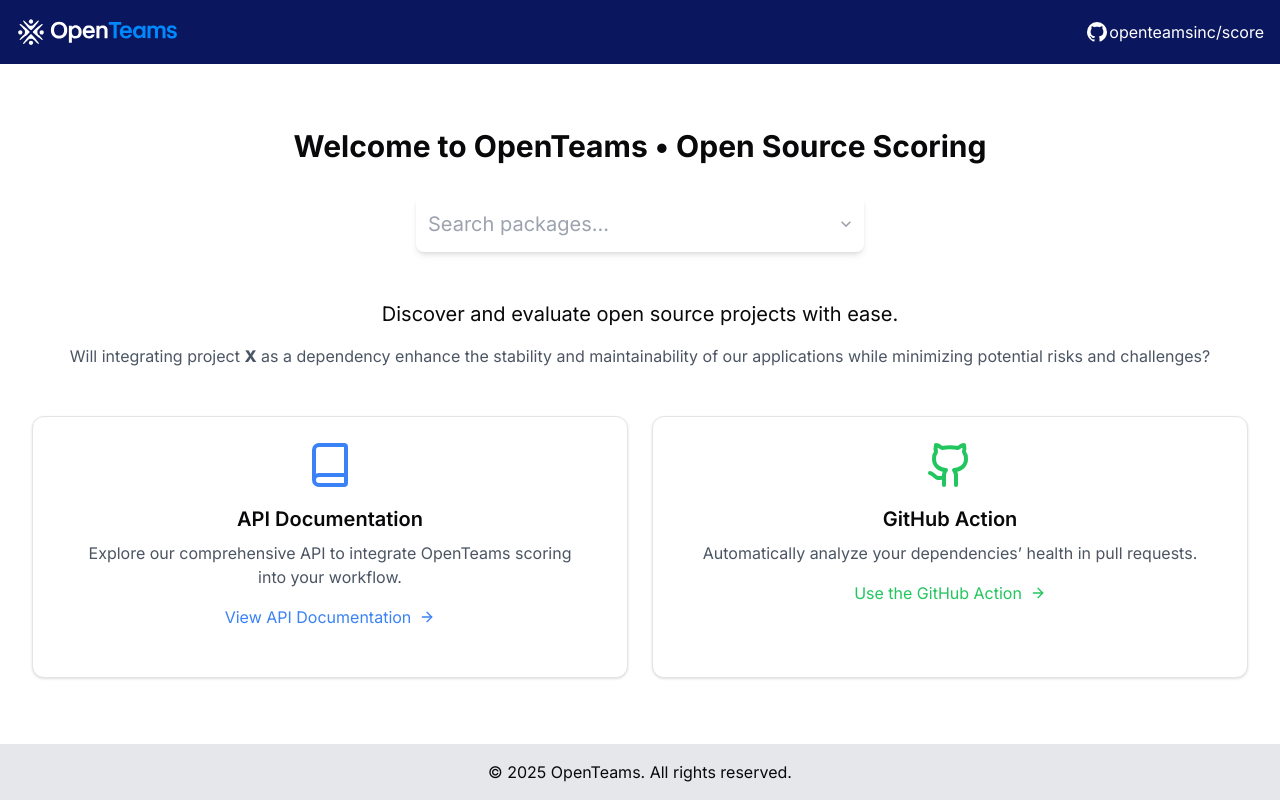
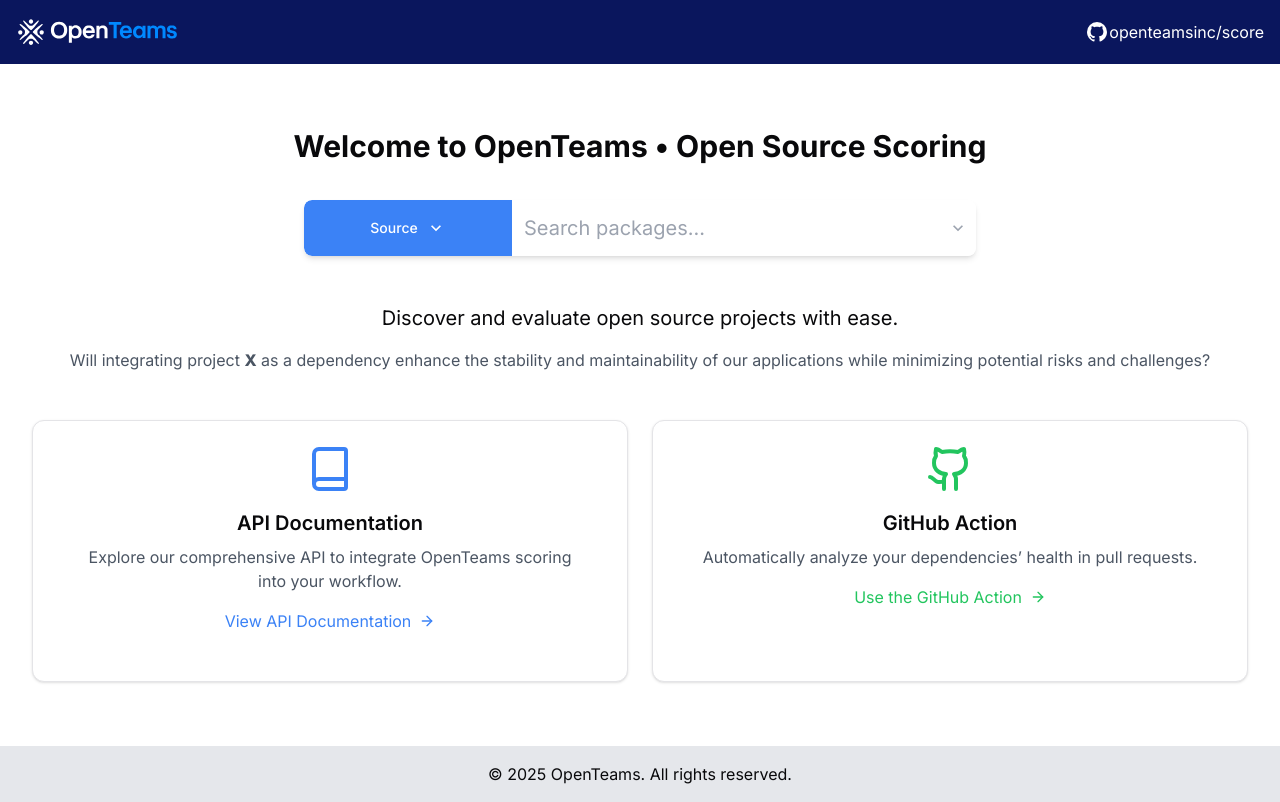
Before and after one commit to openteamsinc/oss-score.com, a Next.js app: page / in a window 1280 px wide. Built offline with nearby package versions, Linux system fonts and the light colour scheme; what duckdb would draw is missing.

Commit message:
split search by source

```diff
--- a/package.json
+++ b/package.json
@@ -40,6 +40,7 @@
     "prettier": "^3.3.3",
     "react": "^19.0.0",
     "react-dom": "^19.0.0",
+    "react-icons": "^5.4.0",
     "tailwind-merge": "^2.5.2",
     "tailwindcss-animate": "^1.0.7"
   },
--- a/src/app/page.tsx
+++ b/src/app/page.tsx
@@ -10,7 +10,7 @@
       <h1 className="my-8 text-center text-3xl font-bold">
         Welcome to OpenTeams • Open Source Scoring
       </h1>
-      <div className="mx-auto max-w-2xl">
+      <div className="flex mx-auto max-w-2xl">
         <SearchAutocomplete />
       </div>
       <div className="mt-12 text-center">
--- a/src/components/Search/SearchAutocomplete.tsx
+++ b/src/components/Search/SearchAutocomplete.tsx
@@ -1,5 +1,6 @@
 "use client";
 import React from "react";
+import { useState } from "react";
 import {
   Combobox,
   ComboboxButton,
@@ -12,13 +13,22 @@
 import Options from "./Options";
 import { PackageResult } from "@/utils/search_packages";
 import { useRouter } from "next/navigation";
+import { SiPypi, SiAnaconda, SiNpm } from "react-icons/si";
 
 export default function SearchAutocomplete() {
   const [query, setQuery] = React.useState("");
   const { packages, loading } = useSearchPackages(query);
+  const [showDropdown, setShowDropdown] = useState(false);
+  const [selectedSource, setSelectedSource] = useState("Source");
   const router = useRouter();
+
+  const handleSourceSelect = (source: string) => {
+    setSelectedSource(source);
+    setShowDropdown(false);
+  };
+
   return (
-    <div className="mx-auto w-full max-w-md">
+    <div className="mx-auto w-screen">
       <Combobox
         onChange={(value: PackageResult | null) => {
           if (value == null) {
@@ -27,10 +37,26 @@
           router.push(`/${value.ecosystem}/${value.name}`);
         }}
       >
-        <div className="relative mt-1">
-          <div className="focus-visible:ring-opacity/75 relative w-full cursor-default overflow-hidden rounded-lg  bg-white text-left shadow-md focus:outline-none focus-visible:ring-2 focus-visible:ring-white focus-visible:ring-offset-2 focus-visible:ring-offset-teal-300 sm:text-sm">
+        <div className="relative mt-1 flex justify-center">
+          <div className="w-full cursor-default overflow-hidden rounded-lg bg-white text-left shadow-md focus:outline-none sm:text-sm flex">
+            {/* Dropdown Button */}
+            <div>
+              <button
+                className="flex h-full items-center justify-center px-4 bg-blue-500 text-white text-sm font-medium w-32 lg:w-52 rounded-l-lg"
+                onClick={() => setShowDropdown(!showDropdown)}
+              >
+                <span className="text-center">{selectedSource}</span>
+                <Icon
+                  path={mdiChevronDown}
+                  className="ml-2 size-5 text-white"
+                  aria-hidden="true"
+                />
+              </button>
+            </div>
+
+            {/* Input Field */}
             <ComboboxInput
-              className="w-full rounded-lg border-none p-2 pl-3 pr-10 text-xl leading-10 text-gray-900 focus:ring-0"
+              className="w-full rounded-r-lg border-none p-2 pl-3 pr-10 text-xl leading-10 text-gray-900 focus:ring-0"
               autoComplete="off"
               onChange={(event) => setQuery(event.target.value)}
               displayValue={(item: PackageResult | null) =>
@@ -46,7 +72,40 @@
               />
             </ComboboxButton>
           </div>
-          <ComboboxOptions className="ring-opacity/5 absolute mt-1 max-h-60 w-full overflow-auto rounded-md bg-white py-1 text-base shadow-lg ring-1 ring-black focus:outline-none sm:text-sm">
+
+          {/* Source Dropdown Menu */}
+          {showDropdown && (
+            <div className="absolute left-0 top-full mt-1 w-32 lg:w-52 rounded-md bg-white shadow-lg ring-1 ring-black ring-opacity-5 z-10">
+              <ul className="py-1 text-gray-700">
+                <li
+                  className="flex items-center px-4 py-2 hover:bg-gray-100 cursor-pointer"
+                  onClick={() => handleSourceSelect("pypi")}
+                >
+                  <SiPypi className="mr-2 text-blue-500" /> {/* PyPI logo in blue */}
+                  pypi
+                </li>
+                <li
+                  className="flex items-center px-4 py-2 hover:bg-gray-100 cursor-pointer"
+                  onClick={() => handleSourceSelect("conda")}
+                >
+                  <SiAnaconda className="mr-2" style={{ color: "#3EB022" }} /> {/* Conda logo in green */}
+                  conda
+                </li>
+                <li
+                  className="flex items-center px-4 py-2 hover:bg-gray-100 cursor-pointer"
+                  onClick={() => handleSourceSelect("npm")}
+                >
+                  <SiNpm className="mr-2" style={{ color: "#C23B33" }} /> {/* NPM logo in red */}
+                  npm
+                </li>
+              </ul>
+            </div>
+          )}
+
+          {/* Combobox Options */}
+          <ComboboxOptions
+            className="absolute left-0 top-full mt-1 max-h-60 w-full overflow-auto rounded-md bg-white py-1 text-base shadow-lg ring-1 ring-black focus:outline-none sm:text-sm"
+          >
             <Options query={query} packages={packages} loading={loading} />
           </ComboboxOptions>
         </div>
--- a/src/utils/search_packages.ts
+++ b/src/utils/search_packages.ts
@@ -10,7 +10,7 @@
   maturity: MaturityValue;
 };
 
-export default async function search_packages(query: string) {
+export default async function search_packages(query: string, ecosystem: string) {
   const sqlQuery = `
 SELECT DISTINCT
     packages.ecosystem,
@@ -26,7 +26,7 @@
 LIMIT 10`;
 
   try {
-    const results = await fetchAll<PackageResult>(sqlQuery, query);
+    const results = await fetchAll<PackageResult>(sqlQuery, [ecosystem, `%${query}%`]);
     console.log("results", results);
     return results;
   } catch (error) {
```
Also changed, not shown: 1 other file (tests, documents, lock files or other folders).
